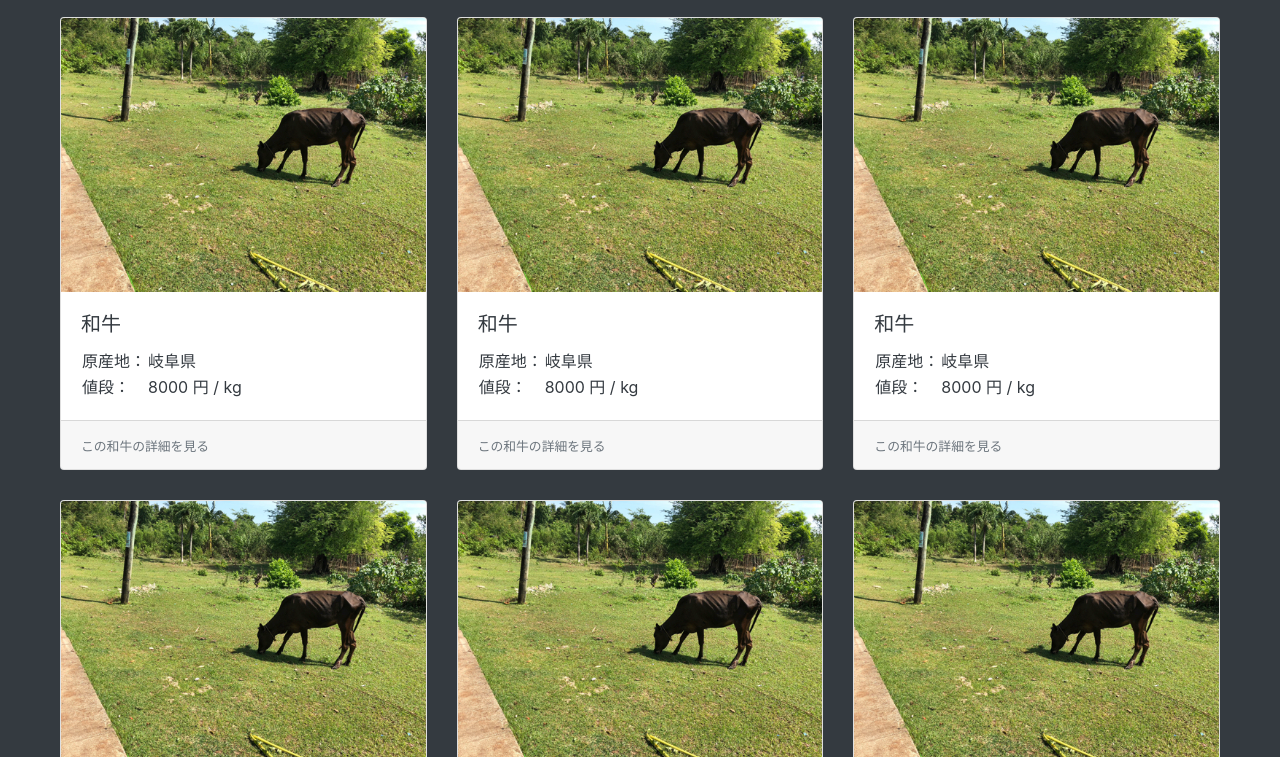
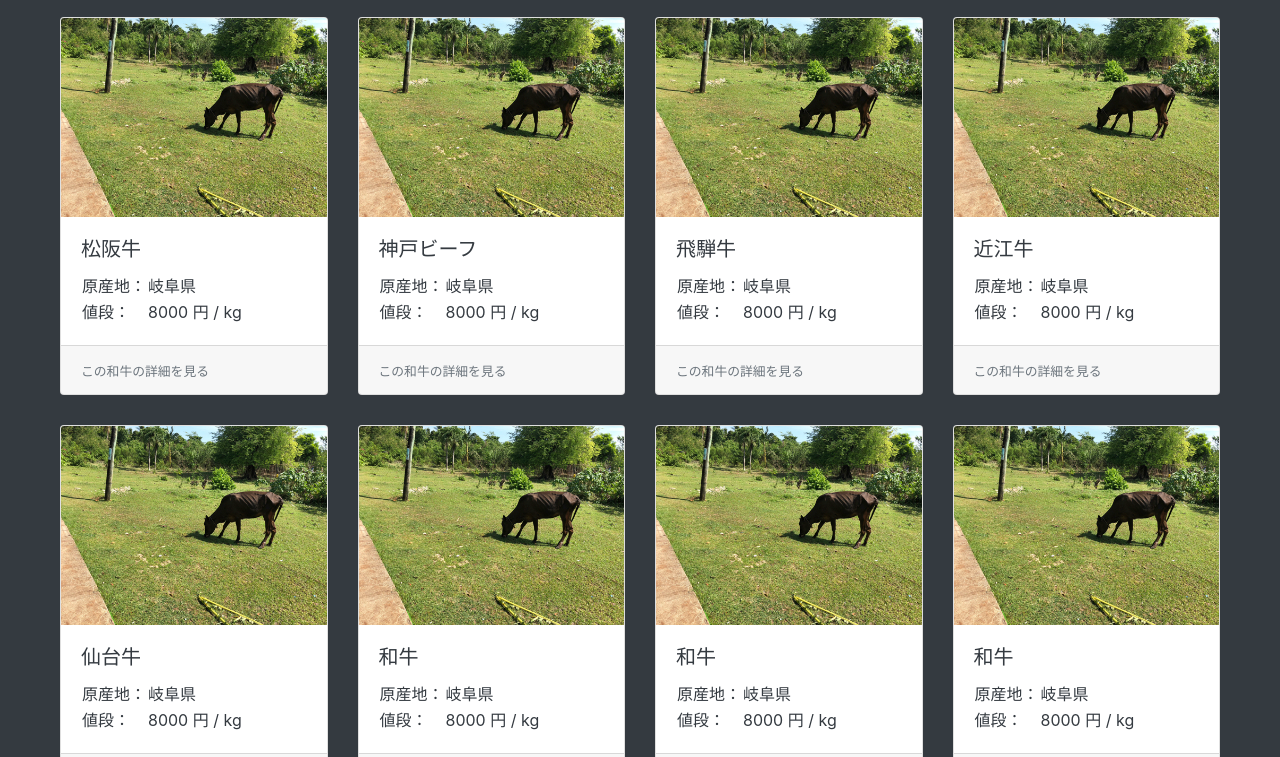
Before and after one commit to Nenetanaka/wagyu_price, a plain HTML site: page index.html in a window 1280 px wide. Shown: the part 43-800 px from the top of the page. Drawn offline with Linux system fonts and the light colour scheme.

Commit message:
1行あたりのカード枚数を4枚に変更

```diff
--- a/index.html
+++ b/index.html
@@ -31,7 +31,7 @@
       <a href="#" class="card">
         <img class="card-img-top" src="img/ph_beaf.jpg">
         <div class="card-body">
-          <h5 class="card-title">和牛</h5>
+          <h5 class="card-title">松阪牛</h5>
           <table>
             <tr>
               <td>原産地： </td>
@@ -50,7 +50,7 @@
       <a href="#" class="card">
         <img class="card-img-top" src="img/ph_beaf.jpg">
         <div class="card-body">
-          <h5 class="card-title">和牛</h5>
+          <h5 class="card-title">神戸ビーフ</h5>
           <table>
             <tr>
               <td>原産地： </td>
@@ -69,7 +69,26 @@
       <a href="#" class="card">
         <img class="card-img-top" src="img/ph_beaf.jpg">
         <div class="card-body">
-          <h5 class="card-title">和牛</h5>
+          <h5 class="card-title">飛騨牛</h5>
+          <table>
+            <tr>
+              <td>原産地： </td>
+              <td>岐阜県</td>
+            </tr>
+            <tr>
+              <td>値段： </td>
+              <td>8000 円 / kg</td>
+            </tr>
+          </table>
+        </div>
+        <div class="card-footer">
+          <small class="text-muted">この和牛の詳細を見る</small>
+        </div>
+      </a>
+      <a href="#" class="card">
+        <img class="card-img-top" src="img/ph_beaf.jpg">
+        <div class="card-body">
+          <h5 class="card-title">近江牛</h5>
           <table>
             <tr>
               <td>原産地： </td>
@@ -87,6 +106,25 @@
       </a>
     </div>
     <div class="card-deck row">
+      <a href="#" class="card">
+        <img class="card-img-top" src="img/ph_beaf.jpg">
+        <div class="card-body">
+          <h5 class="card-title">仙台牛</h5>
+          <table>
+            <tr>
+              <td>原産地： </td>
+              <td>岐阜県</td>
+            </tr>
+            <tr>
+              <td>値段： </td>
+              <td>8000 円 / kg</td>
+            </tr>
+          </table>
+        </div>
+        <div class="card-footer">
+          <small class="text-muted">この和牛の詳細を見る</small>
+        </div>
+      </a>
       <a href="#" class="card">
         <img class="card-img-top" src="img/ph_beaf.jpg">
         <div class="card-body">
```
Lines whose indentation alone changed are shown as unchanged.
